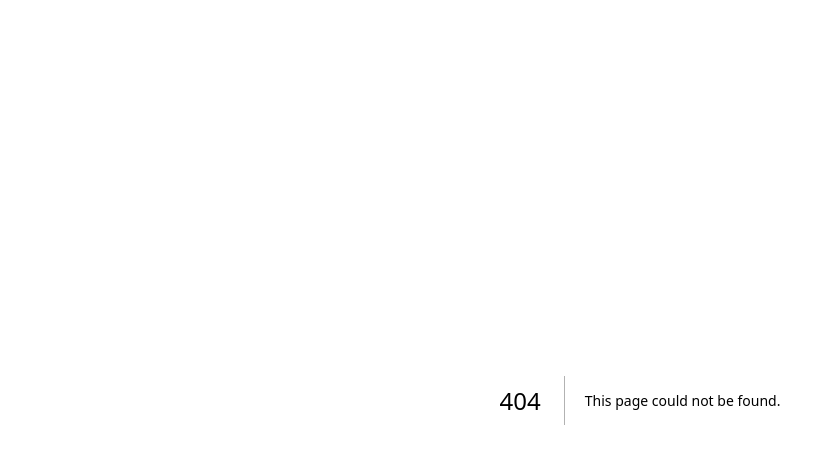
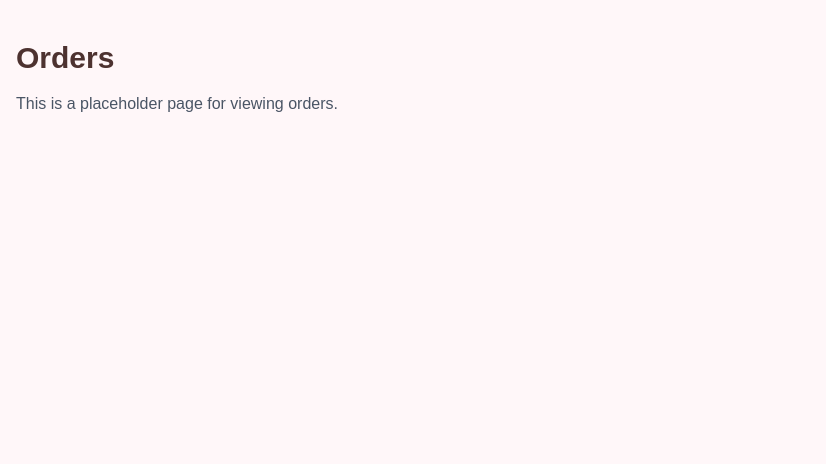
Before and after one commit to raheebgill29/darwaza, a Next.js app: page /admin-dashboard/orders in a window 1280 px wide. Before the commit this address had no page. Shown: the top 464 px of the page, without its empty margins (0-826 px from the left). Built offline with nearby package versions, Linux system fonts and the light colour scheme.

Commit message:
feat: admin dashboard(view orders initailed)

```diff
--- /dev/null
+++ b/src/app/admin-dashboard/orders/page.tsx
@@ -0,0 +1,10 @@
+'use client'
+
+export default function AdminOrdersPage() {
+  return (
+    <main className="min-h-screen container mx-auto px-4 py-10">
+      <h1 className="text-3xl font-bold mb-4">Orders</h1>
+      <p className="text-gray-600">This is a placeholder page for viewing orders.</p>
+    </main>
+  )
+}
```
